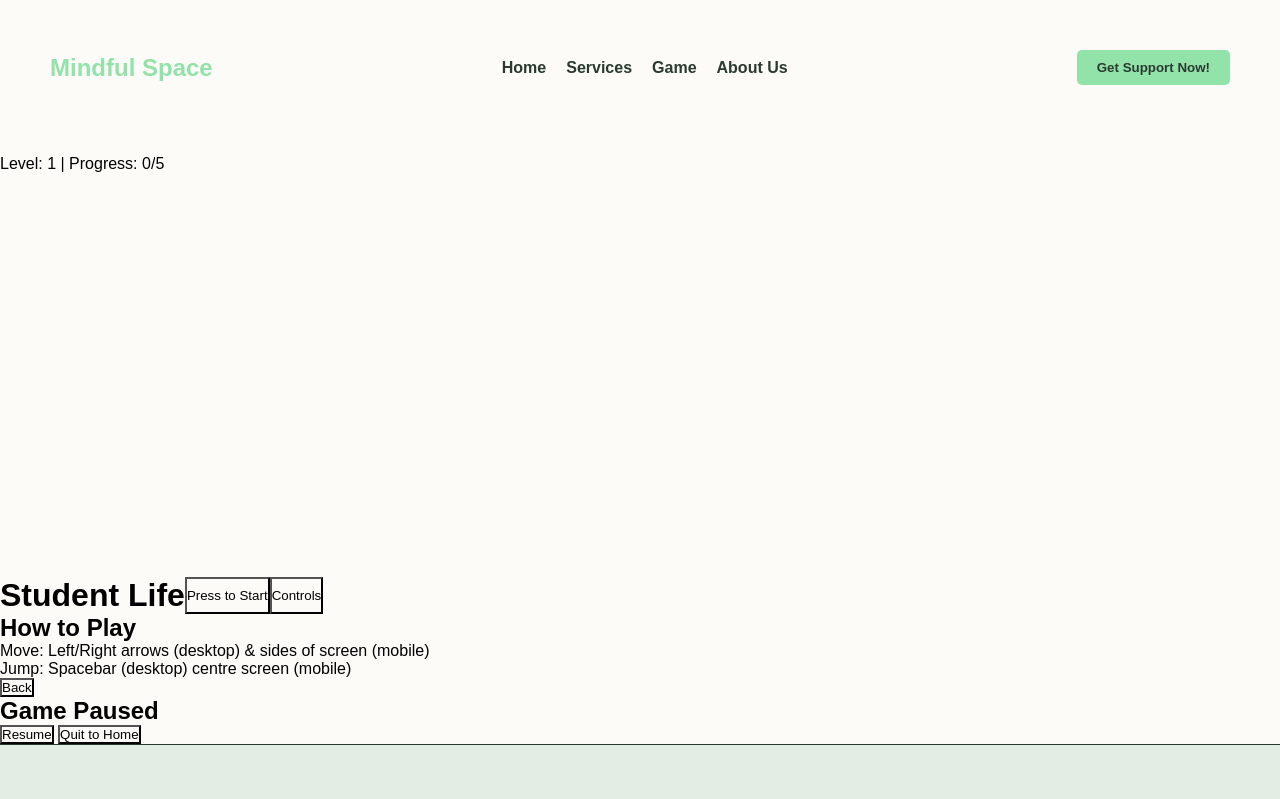
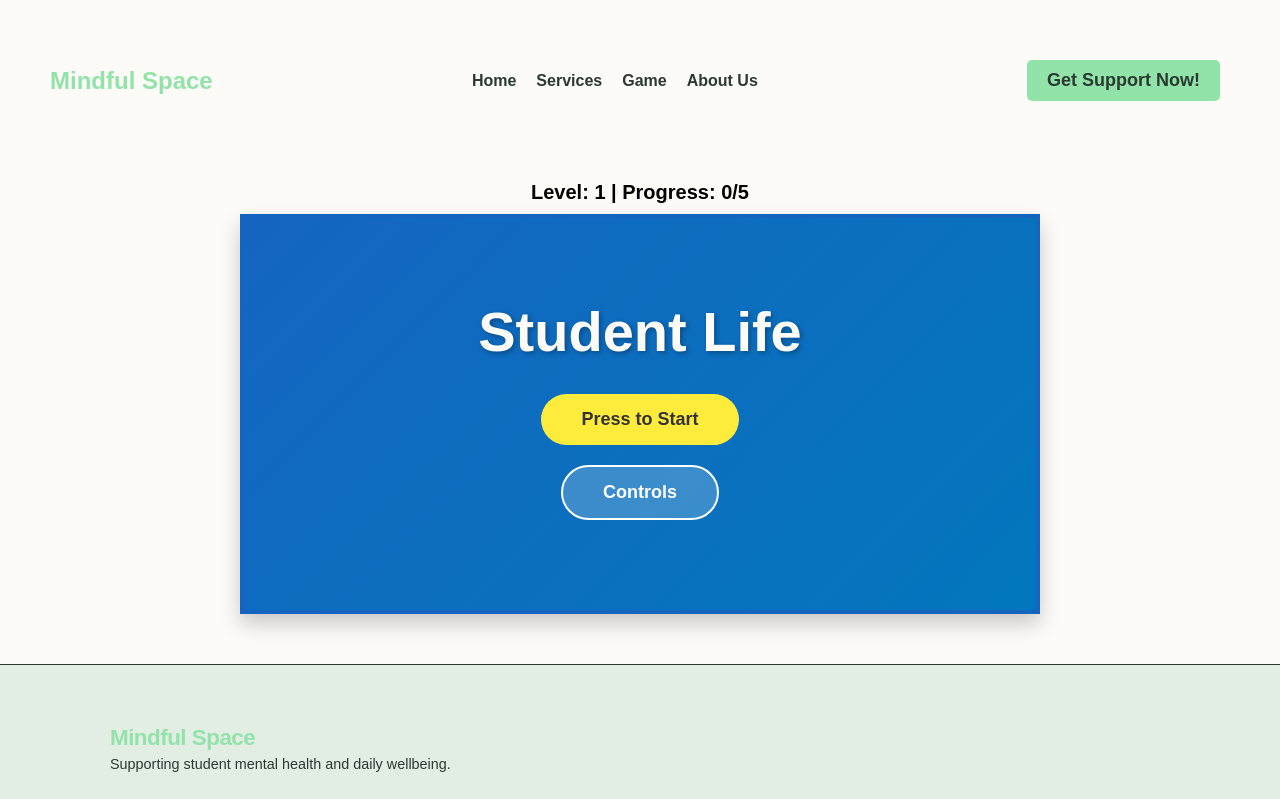
Before and after one commit to aaronjscott98-max/mindful-space-showcase, a plain HTML site: page game/index.html in a window 1280 px wide. Shown: the top 799 px of the page. Drawn offline with Linux system fonts and the light colour scheme.

Commit message:
Add files via upload

```diff
--- a/css/styles.css
+++ b/css/styles.css
@@ -409,11 +409,118 @@ nav .logo {
   box-shadow: 0 4px 12px rgba(217, 83, 79, 0.3);
 }
 
+/* Game Page Styles*/
+
+
+.game-page {
+    width: 100%;
+    font-family: 'Segoe UI', Tahoma, Geneva, Verdana, sans-serif;
+    color: var(--textcontrast-colour);
+    display: flex;
+    flex-direction: column;
+    align-items: center;
+    padding: 40px 0;
+}
+
+
+.game-page .student-life-game {
+    display: flex;
+    flex-direction: column;
+    align-items: center;
+    margin: 50px 0;
+    width: 100%;
+}
+
+
+#game-container {
+    position: relative;
+    width: 800px;
+    height: 400px;
+    border: 4px solid #1565c0;
+    overflow: hidden;
+    margin: 0 auto;
+    background: #81d4fa;
+    box-shadow: 0 10px 20px rgba(0,0,0,0.2);
+}
+
+canvas {
+  display: block;
+  width: 100%;
+  height: 100%;
+}
+
+.screen {
+    position: absolute;
+    top: 0;
+    left: 0;
+    width: 100%;
+    height: 100%;
+    background: linear-gradient(135deg, #1565c0, #0277bd);
+    display: none;
+    flex-direction: column;
+    justify-content: center;
+    align-items: center;
+    z-index: 10;
+}
+
+ .game-controls{
+ background-color: transparent;
+ }
+.game-title {
+  font-size: 3.5rem;
+  margin-bottom: 20px;
+  background-color: transparent;
+  color:#FDFBF7;
+  text-shadow: 2px 2px 5px rgba(0,0,0,0.3);
+}
+
+button {
+
+  padding: 15px 40px;
+  margin: 10px;
+  cursor: pointer;
+  font-size: 18px;
+  border-radius: 50px;
+  border: none;
+  transition: transform 0.2s, background 0.2s;
+  font-weight: bold;
+}
+
+.main-btn {
+  background: #ffeb3b;
+  color: #333;
+}
+
+.main-btn:hover {
+  background: #fff;
+  transform: scale(1.05);
+}
+
+  .secondary-btn {
+    background: rgba(255,255,255,0.2);
+    color: white;
+    border: 2px solid white;
+ }
+
+  .secondary-btn:hover {
+    background: rgba(255,255,255,0.3);
+  }
+
+#ui {
+
+    text-align: center;
+    margin-bottom: 10px;
+    font-size: 20px;
+    font-weight: bold;
+}
+
 .site-footer {
   background-color: var(--muted-element);
   padding: 60px 0 30px 0;
   border-top: 1px solid #2A3A30;
   font-family: sans-serif;
+  width: 100%;
+  margin-top: 50px;
 }
 
 .site-footer ul,
```
